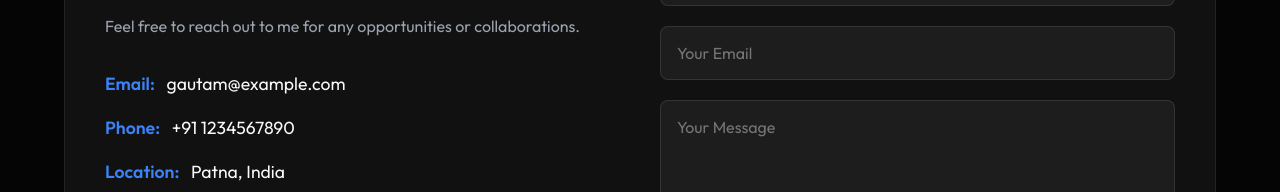
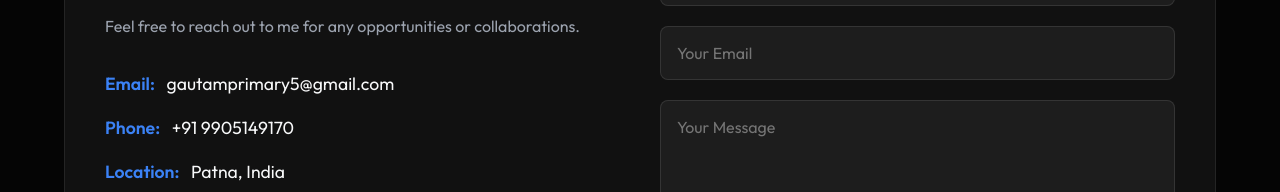
Before and after one commit to Gautamr-5/portfolio-website-, a React (Vite) app: page / in a window 1280 px wide. Shown: the part 5484-5676 px from the top of the page. Built offline with nearby package versions, Linux system fonts and the light colour scheme.

Commit message:
Update Contact.jsx

```diff
--- a/src/components/Contact.jsx
+++ b/src/components/Contact.jsx
@@ -11,8 +11,8 @@ const Contact = () => {
             <h3>Contact Information</h3>
             <p>Feel free to reach out to me for any opportunities or collaborations.</p>
             <ul className="contact-details">
-              <li><span>Email:</span> gautam@example.com</li>
-              <li><span>Phone:</span> +91 1234567890</li>
+              <li><span>Email:</span> gautamprimary5@gmail.com</li>
+              <li><span>Phone:</span> +91 9905149170</li>
               <li><span>Location:</span> Patna, India</li>
             </ul>
             <div className="contact-socials">
```
